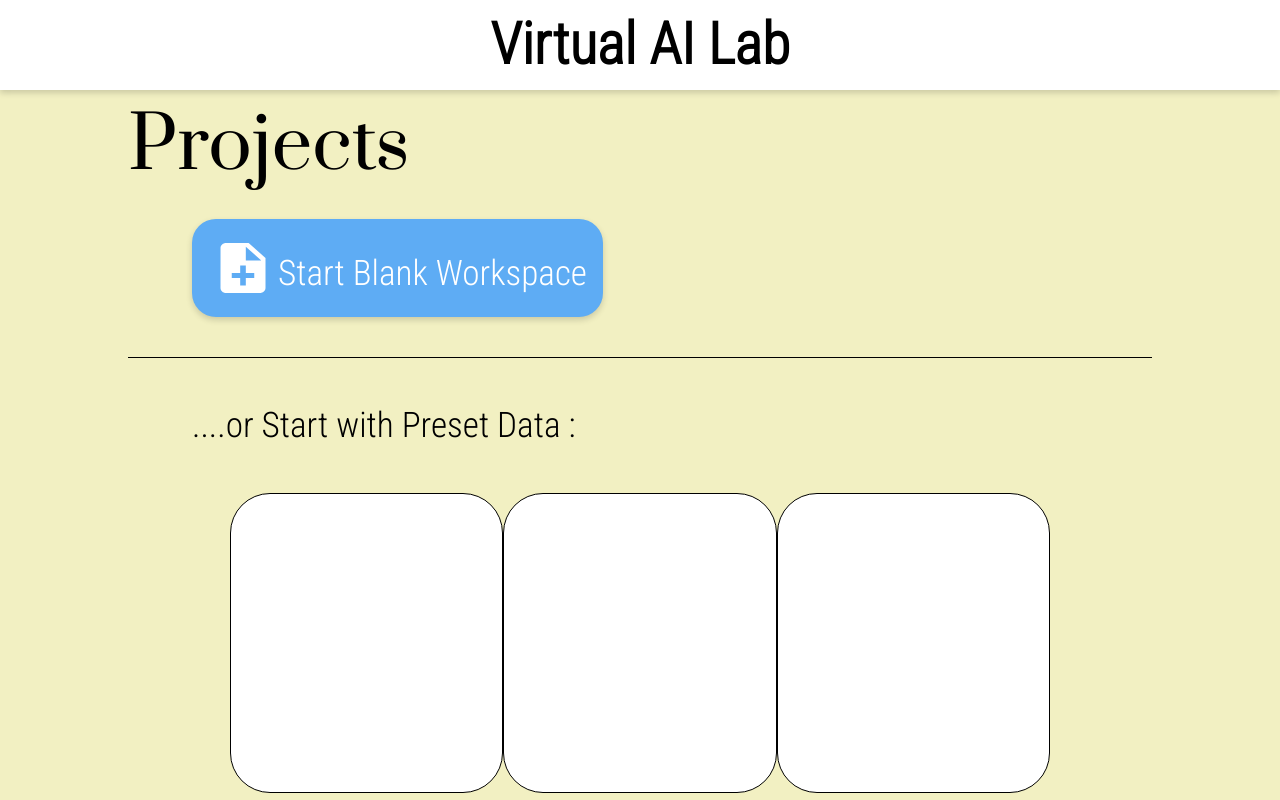
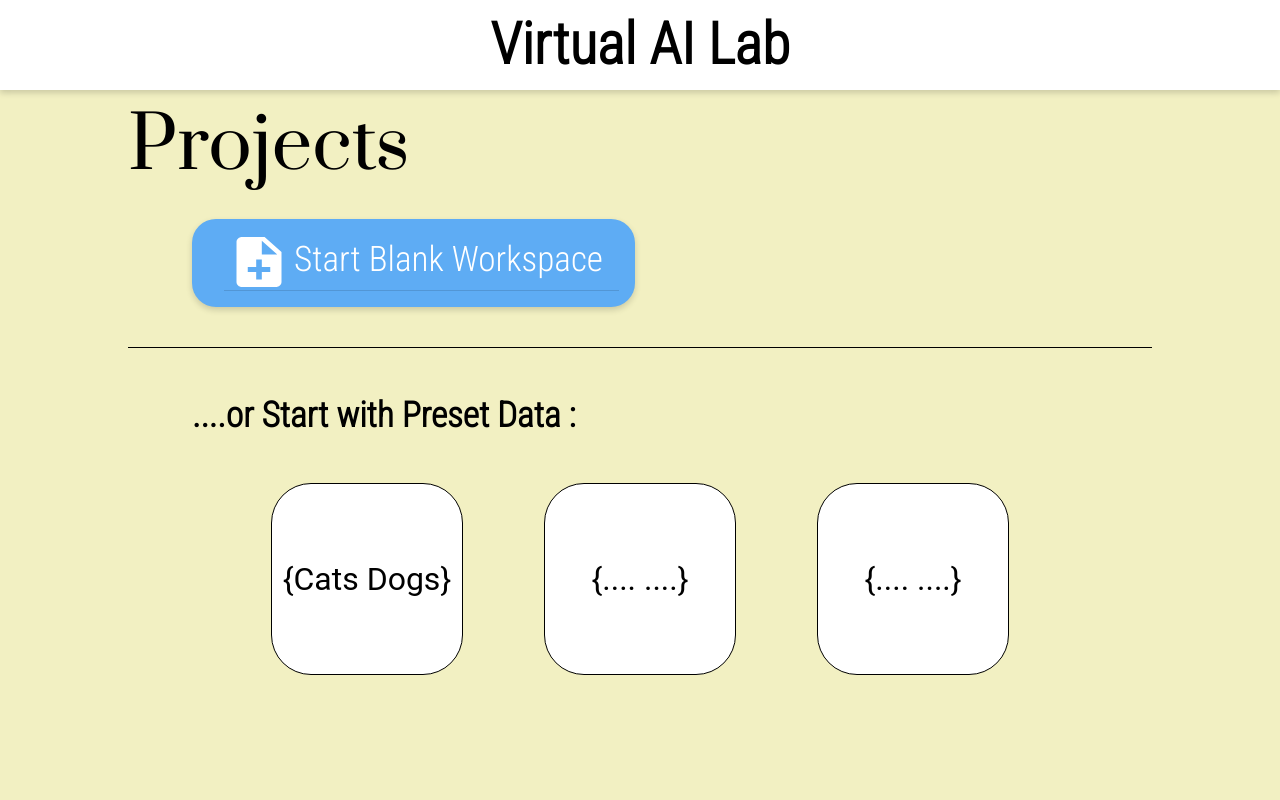
Before and after one commit to Beagle-Boys/Virtual-Ml-Lab, a React (Create React App) app: page /preset in a window 1280 px wide. Built offline with nearby package versions, Linux system fonts and the light colour scheme.

Commit message:
transtions and linking

```diff
--- /dev/null
+++ b/src/components/PresetCard/PresetCard.module.css
@@ -0,0 +1,15 @@
+.preset{
+    display: flex;
+    height: 15vw;
+    width: 15vw;
+    border-radius: 40px;
+    background-color: white;
+    border: 1px solid black;
+}
+.preset:hover{
+    border: 2px solid #5EACF4;
+}
+.presetText{
+    font-size: 2rem;
+    margin: auto;
+}
--- /dev/null
+++ b/src/components/PresetCard/PresetCard.tsx
@@ -0,0 +1,18 @@
+import React, { Component } from 'react';
+import styles from './PresetCard.module.css';
+
+interface Props {
+    text: string;
+}
+
+export class PresetCard extends Component<Props, {}> {
+    render() {
+        return (
+            <div className={styles.preset}>
+                <p className={styles.presetText}>{this.props.text}</p>
+            </div>
+        )
+    }
+}
+
+export default PresetCard
--- a/src/components/ProjectsContainer/ProjectsContainer.module.css
+++ b/src/components/ProjectsContainer/ProjectsContainer.module.css
@@ -7,8 +7,9 @@
     font-family: 'Prata', serif;
 }
 .startBtn{
-    color: #ffffff;
+    --color: #ffffff;
     background-color: #5EACF4;
+    --background: #5EACF4;
     width: fit-content;
     box-sizing: border-box;
     padding: 1rem;
@@ -18,15 +19,22 @@
     position: relative;
     left: 5vw;
     top: 2vh;
+    user-select: none;
+    cursor: pointer;
     box-shadow: 0 3px 6px rgba(0, 0, 0, 0.16);
+    transition: background-color var(--background) 0.2s ease-out;
+}
+.startBtn:hover{
+    background-color: #4f94d4;
+    --background: #4f94d4;
 }
 .svgNew{
-    position: relative;
-    top: 0.5rem;
     margin-left: 10px;
 }
 .newBtnText{
+    position: relative;
     margin-left: 10px;
+    bottom: 3px;
 }
 .border{
     margin-top: 7vh;
@@ -38,6 +46,7 @@
     margin-left: 5vw;
     font-size: 2.2rem;
     font-family: 'Roboto Condensed', sans-serif;
+    font-weight: 800;
 }
 .presetsCon{
     margin: 0 auto;
@@ -47,14 +56,3 @@
     flex-direction: row;
     justify-content: space-around;
 }
-.preset{
-    flex-wrap: wrap;
-    height: 300px;
-    width: 300px;
-    border-radius: 40px;
-    background-color: white;
-    border: 1px solid black;
-}
-.preset:hover{
-    border: 2px solid #5EACF4;
-}
--- a/src/components/ProjectsContainer/ProjectsContainer.tsx
+++ b/src/components/ProjectsContainer/ProjectsContainer.tsx
@@ -1,21 +1,22 @@
 import React, { Component } from 'react'
 import styles from './ProjectsContainer.module.css';
+import {IonItem} from '@ionic/react';
+import PresetCard from '../PresetCard/PresetCard';
 
 
 export class ProjectsContainer extends Component {
     render() {
+        const preset = ["{Cats \nDogs}", `{....\n....}`, "{....\n....}"];
         return (
             <div className={styles.container}>
                 <div className={styles.title}>Projects</div>
-                <div className={styles.startBtn}><svg className={styles.svgNew} width="50" height="50" viewBox="0 0 63 70" fill="none" xmlns="http://www.w3.org/2000/svg">
+                <IonItem className={styles.startBtn} routerLink="/train"><svg className={styles.svgNew} width="50" height="50" viewBox="0 0 63 70" fill="none" xmlns="http://www.w3.org/2000/svg">
                 <path d="M39.375 0H7.875C3.54375 0 0.0393759 3.15 0.0393759 7L0 63C0 66.85 3.50437 70 7.83562 70H55.125C59.4563 70 63 66.85 63 63V21L39.375 0ZM47.25 49H35.4375V59.5H27.5625V49H15.75V42H27.5625V31.5H35.4375V42H47.25V49ZM35.4375 24.5V5.25L57.0938 24.5H35.4375Z" fill="white"/></svg>
-                <span className={styles.newBtnText}>Start Blank Workspace</span></div>
+                <span className={styles.newBtnText}>Start Blank Workspace</span></IonItem>
                 <div className={styles.border}></div>
                 <div className={styles.presetTitle}>....or Start with Preset Data :</div>
                 <div className={styles.presetsCon}>
-                    <div className={styles.preset}></div>
-                    <div className={styles.preset}></div>
-                    <div className={styles.preset}></div>
+                {preset.map((x, y) => <PresetCard text={x} key={y}/>)}
                 </div>
             </div>
         )
```
